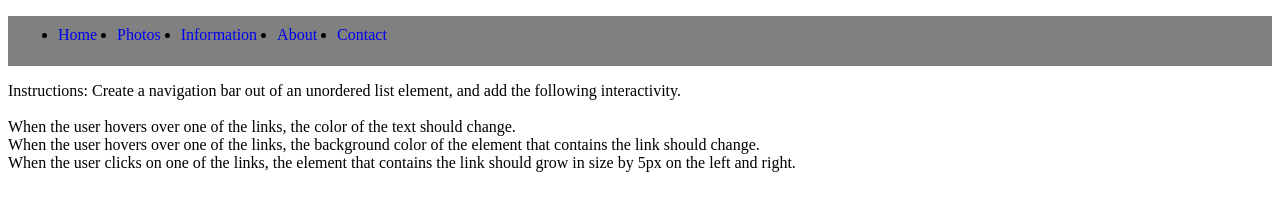
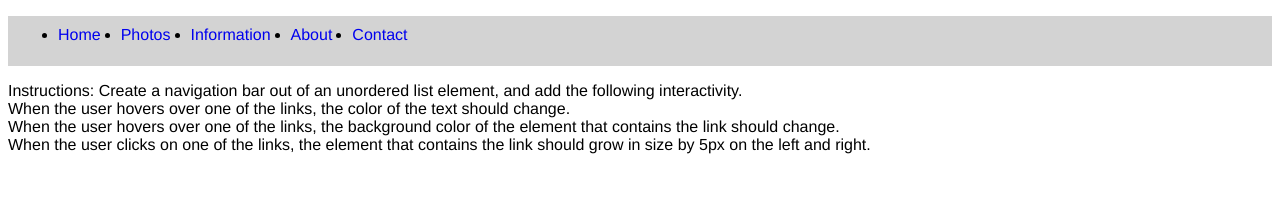
Before and after one commit to MaxwellCoriell/The-Static-Web-Challenges, a plain HTML site: page challenge2/index.html in a window 1280 px wide. Drawn offline with Linux system fonts and the light colour scheme.

Commit message:
completed exercises 1-4

```diff
--- a/challenge2/index.html
+++ b/challenge2/index.html
@@ -1,11 +1,12 @@
 <!DOCTYPE html>
-<html>
+<html lang="en" style="font-family: Helvetica">
 <head>
+	<meta charset="utf-8">
 	<title>challenge 2 - interactive Navigation Bar</title>
-
 	<link rel="stylesheet" type="text/css" href="styles.css">
 
 </head>
+
 <body>
 
 	<nav>
@@ -19,11 +20,11 @@
 	</nav>
 
 	<p>
-	Instructions: Create a navigation bar out of an unordered list element, and add the following interactivity.<br /><br />
+	Instructions: Create a navigation bar out of an unordered list element, and add the following interactivity.<br>
 
-	When the user hovers over one of the links, the color of the text should change.<br />
-	When the user hovers over one of the links, the background color of the element that contains the link should change.<br />
-	When the user clicks on one of the links, the element that contains the link should grow in size by 5px on the left and right.<br />
+	When the user hovers over one of the links, the color of the text should change.<br>
+	When the user hovers over one of the links, the background color of the element that contains the link should change.<br>
+	When the user clicks on one of the links, the element that contains the link should grow in size by 5px on the left and right.<br>
 	</p>
 
 </body>
--- a/challenge2/styles.css
+++ b/challenge2/styles.css
@@ -1,5 +1,5 @@
 nav {
-	background-color: grey;
+	background-color: lightgrey;
 
 }
 
@@ -19,14 +19,14 @@ nav ul li a {
 }
 
 nav ul li a:hover {
-	color: blue;
-	background: orange;
+	color: yellow;
+	background: blue;
 	text-decoration: underline;
 	font-weight: bold;
 }
 
 nav ul li a:active {
-	color: red;
+	color: gold;
 	padding: 0 5px;
 	margin: 0 5px;
 	font-size: 20px;
--- a/challenge3/styles.css
+++ b/challenge3/styles.css
@@ -1,5 +1,5 @@
 nav {
-	background-color: grey;
+	background-color: lightgrey;
 	margin: 0 auto;
 	padding: 0;
 	width: 100%;
@@ -31,14 +31,14 @@ nav ul li a {
 }
 
 nav ul li a:hover {
-	color: blue;
-	background: orange;
+	color: yellow;
+	background: blue;
 	text-decoration: underline;
 	font-weight: bold;
 }
 
 nav ul li a:active {
-	color: red;
+	color: gold;
 	padding: 0 5px;
 	margin: 0 5px;
 	font-size: 20px;
```
Also changed, not shown: challenge1/index.html (+7 -3 lines), challenge3/index.html (+2 -2 lines), challenge4/index.html (added, +15 -0 lines), challenge4/script.js (added, +12 -0 lines), challenge1/script.js (line endings or trailing spaces), 1 other file.
